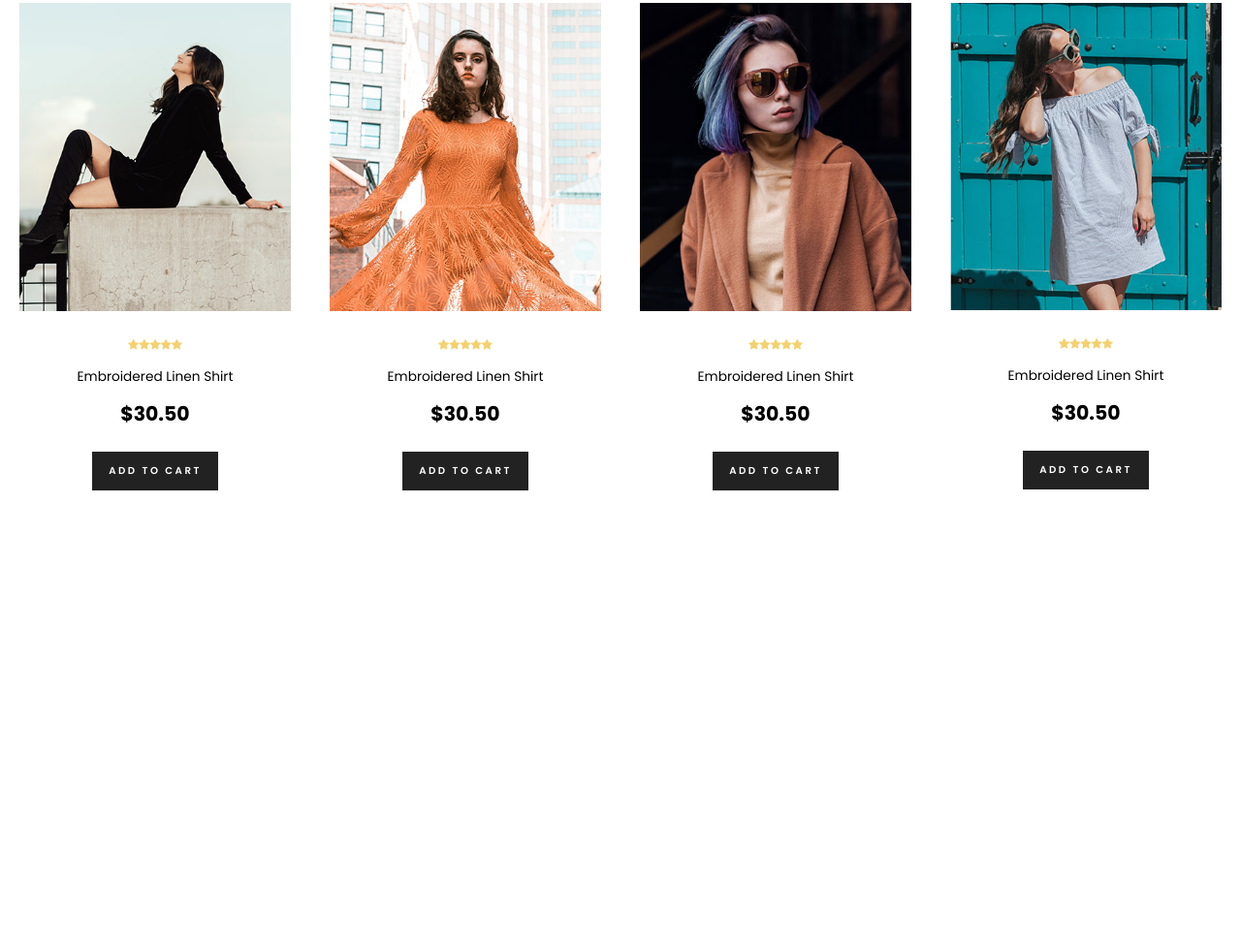
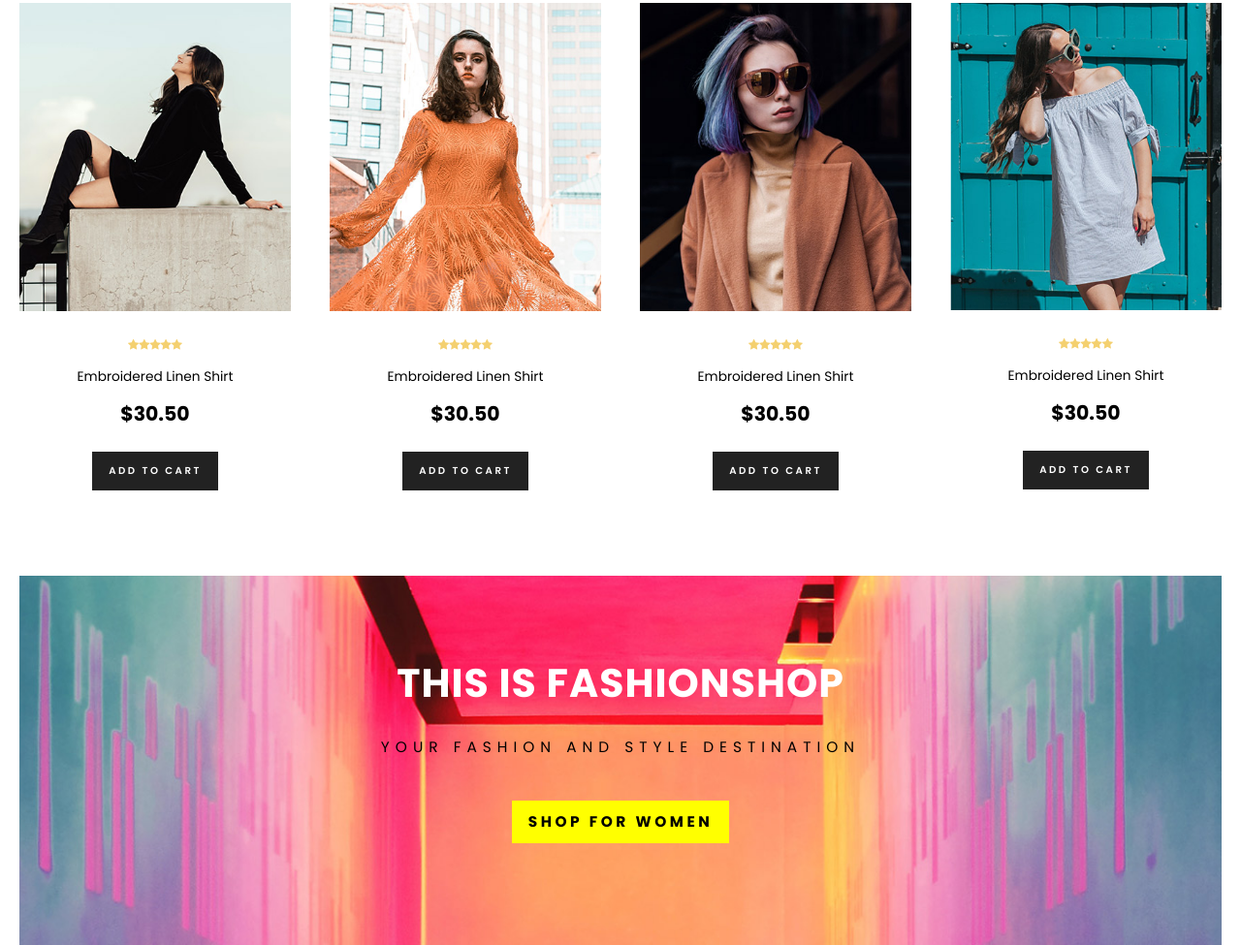
Before and after one commit to lubovgribiniyk/Task-4, a website: page index.html in a window 1280 px wide. Shown: the part 3605-4580 px from the top of the page at 97% size. Before the commit the page ends 4199 px from the top, so only its background shows below. Drawn offline with nearby package versions, Linux system fonts and the light colour scheme; files that its build step writes are made by us from their sources.

Commit message:
Implement banner section

```diff
--- a/index.html
+++ b/index.html
@@ -295,6 +295,15 @@
       </div>
     </div>
   </section>
+  <div class="banner">
+    <div class="container">
+      <div class="banner__holder">
+        <h2 class="heading heading_white heading_big banner__heading">This is Fashionshop</h2>
+        <p class="banner__subheading">Your fashion and style destination</p>
+        <button class="button banner__btn">shop For Women</button>
+      </div>
+    </div>
+  </div>
 </body>
 
 </html>
--- /dev/null
+++ b/scss/components/_banner.scss
@@ -0,0 +1,34 @@
+.banner {
+  margin-bottom: 90px;
+  text-align: center;
+  &__holder {
+    padding: 90px 0 105px;
+    background: url("../../img/bg-banner.jpg") no-repeat top center;
+    background-size: cover;
+  }
+  &__heading {
+    margin-bottom: 35px;
+    line-height: 1;
+  }
+  &__subheading {
+    margin: 0 0 45px;
+    font-size: 1.28rem;
+    font-weight: 400;
+    color: $black;
+    letter-spacing: 6px;
+    line-height: 1.4;
+    text-transform: uppercase;
+  }
+  &__btn {
+    font-size: 1.28rem;
+    font-weight: 700;
+    background-color: #ffff00;
+    color: $black;
+    line-height: 1;
+    letter-spacing: 3.5px;
+    &:hover {
+      background-color: $yellow;
+      color: $black;
+    }
+  }
+}
--- a/scss/index.scss
+++ b/scss/index.scss
@@ -18,3 +18,4 @@
 @import "components/counter";
 @import "components/counter-banner";
 @import "components/feature-products";
+@import "components/banner";
```
Also changed, not shown: img/bg-banner.jpg (added).
